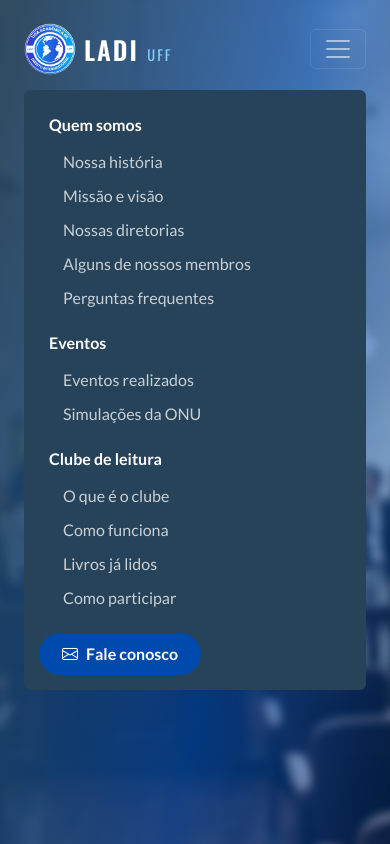
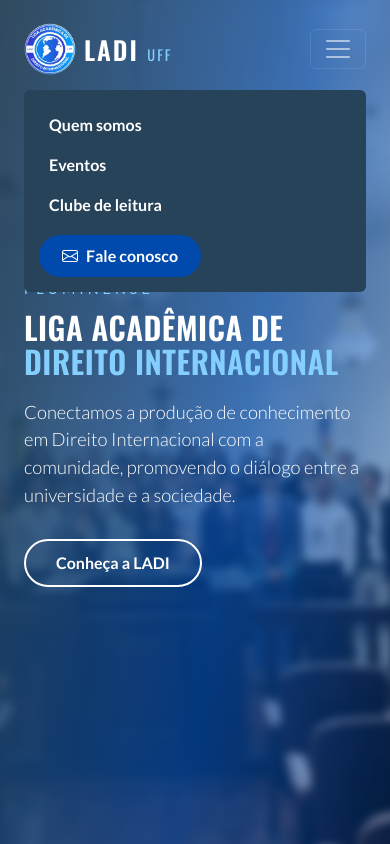
Before and after one commit to joaopiller/ladi-uff, a plain HTML site: page index.html in a window 390 px wide. Both pictures are taken after a click on the button "Abrir menu". Shown: the top 844 px of the page. Drawn offline with nearby package versions, Linux system fonts and the light colour scheme.

Commit message:
Menu hambúrguer mostra só as páginas

```diff
--- a/css/global.css
+++ b/css/global.css
@@ -130,34 +130,16 @@
     margin-top: 10px;
   }
 
-  .navbar .dropdown-menu {
-    display: block;
-    background-color: transparent;
-    border: none;
-    box-shadow: none;
-    padding: 0 0 8px 14px;
-    margin: 0;
+  .navbar .dropdown-menu,
+  .navbar .dropdown-menu.show {
+    display: none;
   }
 
-  .navbar .dropdown-item {
-    color: rgba(255, 255, 255, 0.75);
-    padding: 5px 10px;
-  }
-
-  .navbar .dropdown-item:hover,
-  .navbar .dropdown-item:focus,
-  .navbar .dropdown-item:active {
-    background-color: transparent;
-    color: var(--azul-ceu);
-  }
-
-  .navbar .nav-link,
-  .navbar .dropdown-item {
+  .navbar .nav-link {
     -webkit-tap-highlight-color: transparent;
   }
 
   .navbar .nav-link:focus,
-  .navbar .dropdown-item:focus,
   .navbar .navbar-toggler:focus {
     outline: none;
     box-shadow: none;
```
